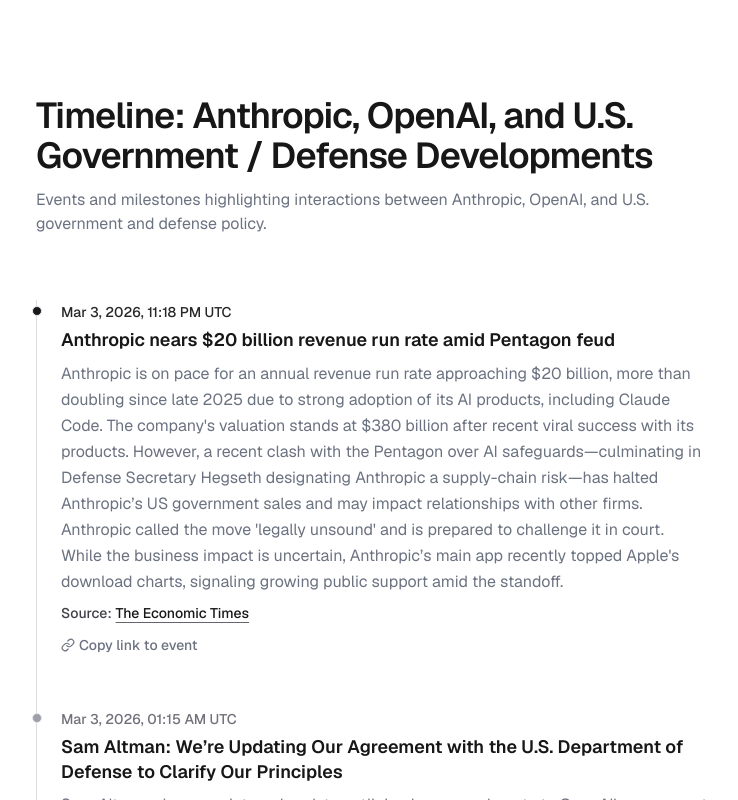
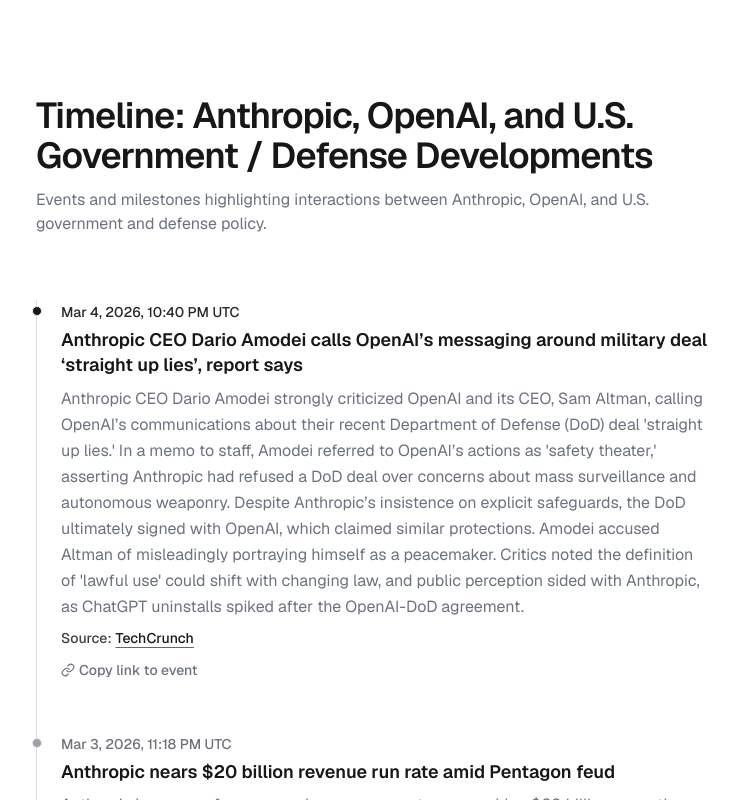
Before and after one commit to VladSez/anthropic-timeline, a Next.js app: page / in a window 1280 px wide. Shown: the top 800 px of the page, without its empty margins (268-1006 px from the left). Built offline with nearby package versions, Linux system fonts and the light colour scheme.

Commit message:
Add new timeline event for Anthropic CEO Dario Amodei's criticism of OpenAI's military deal, highlighting concerns over safety and ethical implications.

```diff
--- a/app/page.tsx
+++ b/app/page.tsx
@@ -10,6 +10,17 @@
 }
 
 const events = [
+  {
+    id: "anthropic-ceo-openai-military-claims",
+    date: "2026-03-04T14:40:05-08:00",
+    title:
+      "Anthropic CEO Dario Amodei calls OpenAI’s messaging around military deal ‘straight up lies’, report says",
+    summary:
+      "Anthropic CEO Dario Amodei strongly criticized OpenAI and its CEO, Sam Altman, calling OpenAI’s communications about their recent Department of Defense (DoD) deal 'straight up lies.' In a memo to staff, Amodei referred to OpenAI’s actions as 'safety theater,' asserting Anthropic had refused a DoD deal over concerns about mass surveillance and autonomous weaponry. Despite Anthropic’s insistence on explicit safeguards, the DoD ultimately signed with OpenAI, which claimed similar protections. Amodei accused Altman of misleadingly portraying himself as a peacemaker. Critics noted the definition of 'lawful use' could shift with changing law, and public perception sided with Anthropic, as ChatGPT uninstalls spiked after the OpenAI-DoD agreement.",
+    source:
+      "https://techcrunch.com/2026/03/04/anthropic-ceo-dario-amodei-calls-openais-messaging-around-military-deal-straight-up-lies-report-says/",
+    sourceLabel: "TechCrunch",
+  },
   {
     id: "anthropic-revenue-pentagon-feud",
     date: "2026-03-03T23:18:23.563Z",
```
